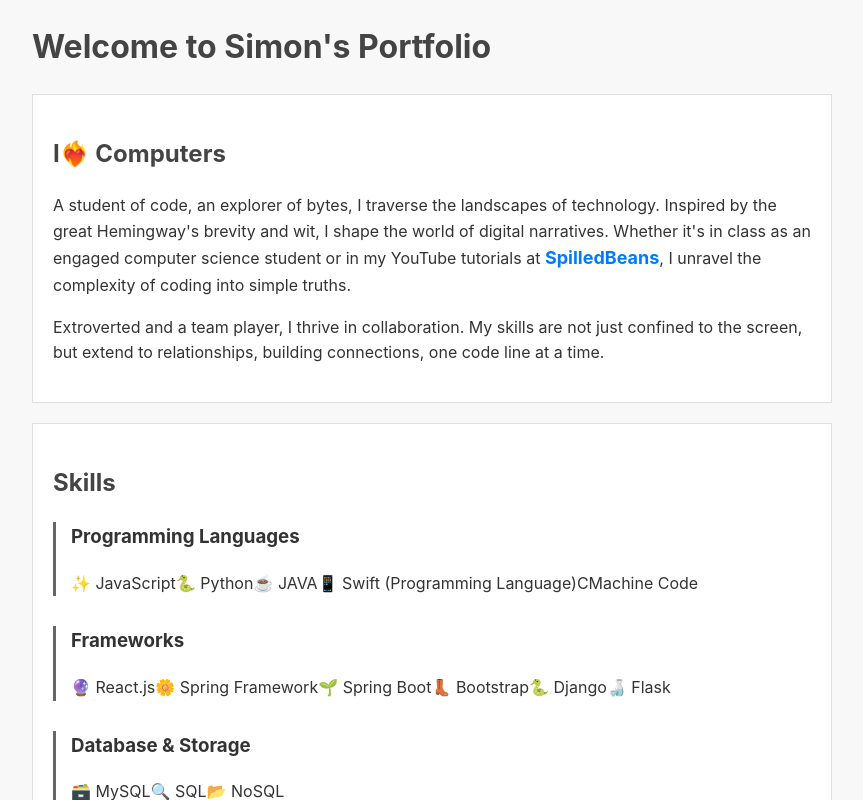
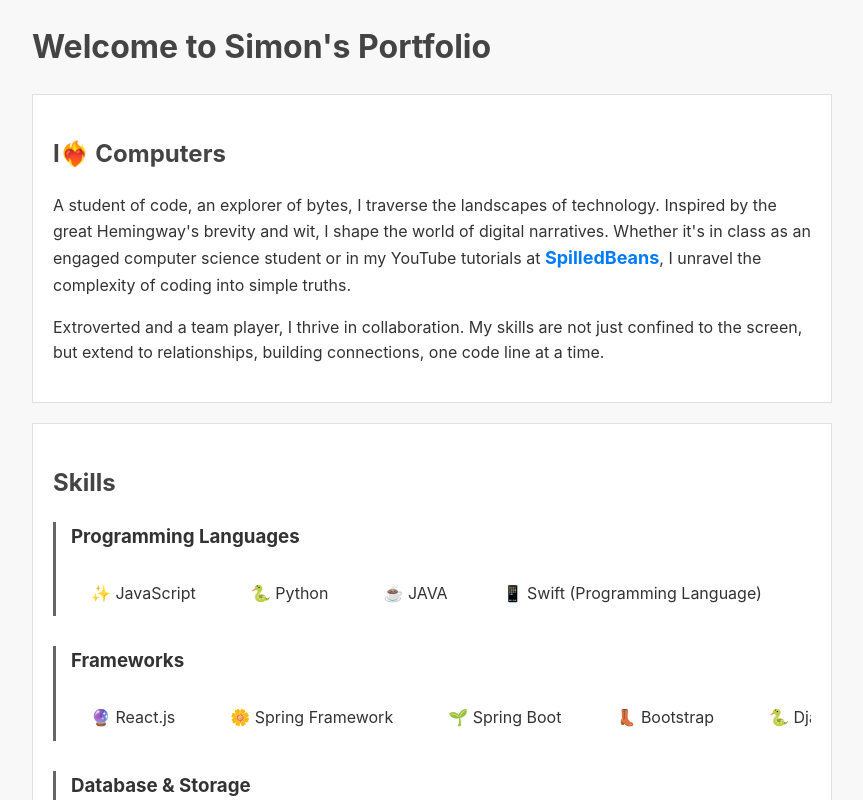
Before and after one commit to orskoven/orskoven.github.io, a React (Create React App) app: page / in a window 1280 px wide. Shown: the top 800 px of the page, without its empty margins (208-1071 px from the left). Built offline with nearby package versions, Linux system fonts and the light colour scheme.

Commit message:
Update App.css

```diff
--- a/src/App.css
+++ b/src/App.css
@@ -238,3 +238,22 @@ a {
   box-shadow: 0 2px 4px rgba(0, 0, 0, 0.1);
   position: relative;
 }
+
+.category {
+  margin-bottom: 30px;
+}
+
+.skills-container {
+  display: flex;
+  overflow-x: auto;
+  /* ... other styles as needed */
+}
+
+.skill {
+  flex: 0 0 auto;
+  margin-right: 15px;
+  padding: 10px 20px;
+  /* ... other styles as needed */
+}
+
+/* ... rest of the styles ... */
```
